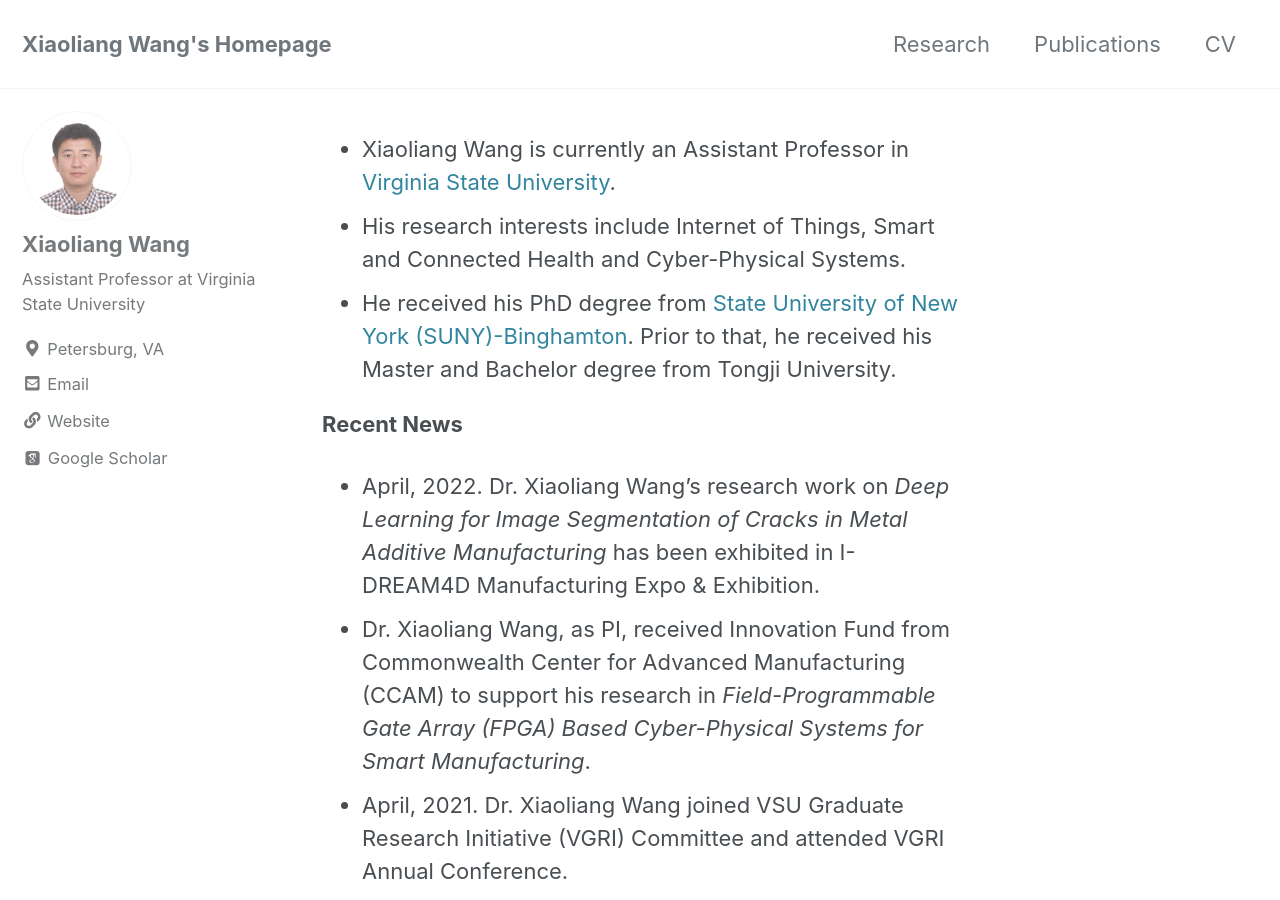
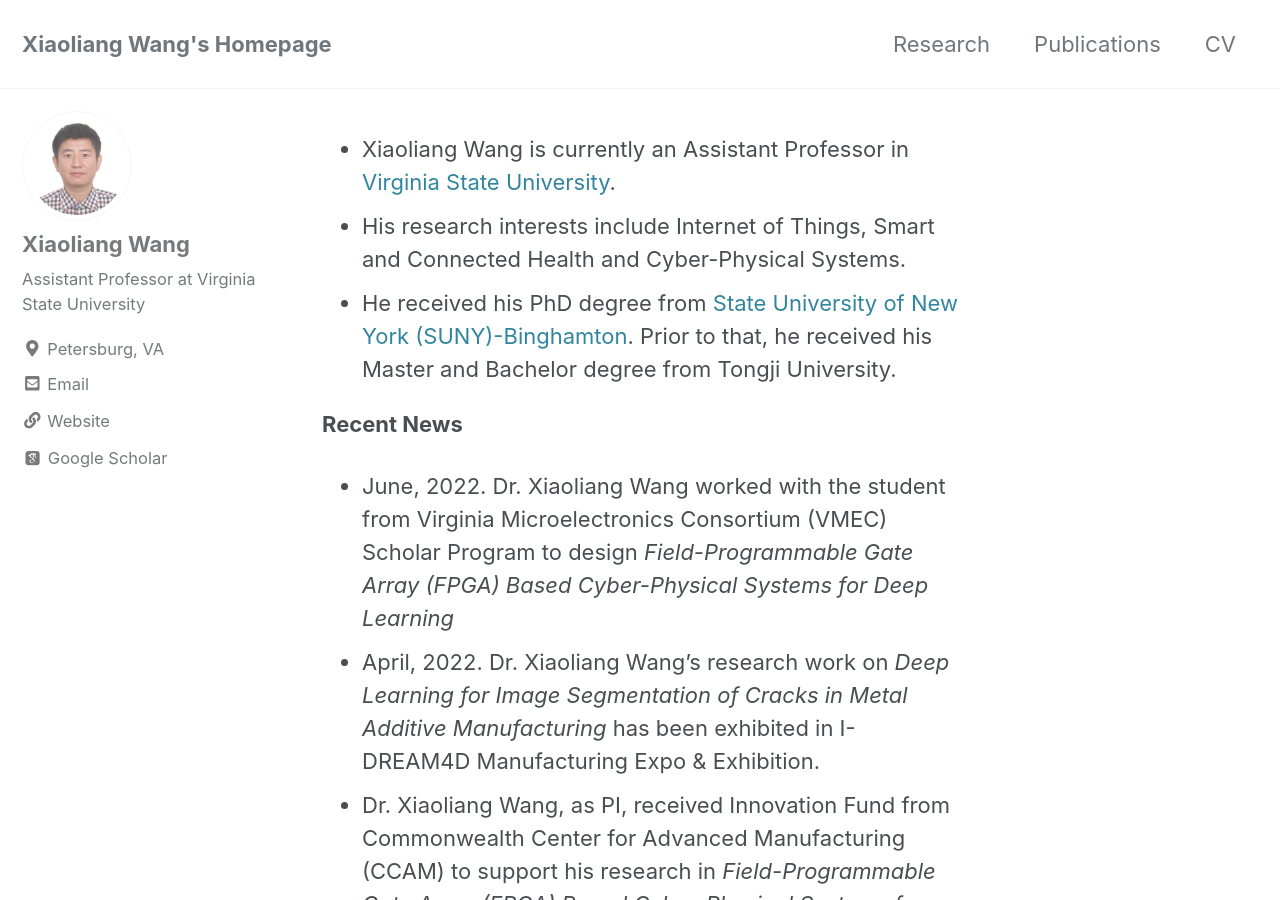
Before and after one commit to wang-xiaoliang/wang-xiaoliang.github.io, a Jekyll site: the page built from index.md, in a window 1280 px wide and 900 px high. Built offline with Jekyll 4.4.1, drawn with Linux system fonts in a browser that asks for light colours; cached includes are drawn as plain includes; nearby versions of some CDN libraries; some web fonts are replaced; our own code applies the rules of GitHub Pages for plain Markdown files; the list of posts is cut into pages by our own code.

Commit message:
Add VMEC

```diff
--- a/index.md
+++ b/index.md
@@ -16,6 +16,7 @@ author_profile: true
 
 <b>Recent News</b>
 
+* June, 2022. Dr. Xiaoliang Wang worked with the student from Virginia Microelectronics Consortium (VMEC) Scholar Program to design <i>Field-Programmable Gate Array (FPGA) Based Cyber-Physical Systems for Deep Learning</i>
 * April, 2022. Dr. Xiaoliang Wang's research work on <i>Deep Learning for Image Segmentation of Cracks in Metal Additive Manufacturing</i> has been exhibited in I-DREAM4D Manufacturing Expo & Exhibition.
 * Dr. Xiaoliang Wang, as PI, received Innovation Fund from Commonwealth Center for Advanced Manufacturing (CCAM) to support his research in <i>Field-Programmable Gate Array (FPGA) Based Cyber-Physical Systems for Smart Manufacturing</i>.
 * April, 2021. Dr. Xiaoliang Wang joined VSU Graduate Research Initiative (VGRI) Committee and attended VGRI Annual Conference.
```
